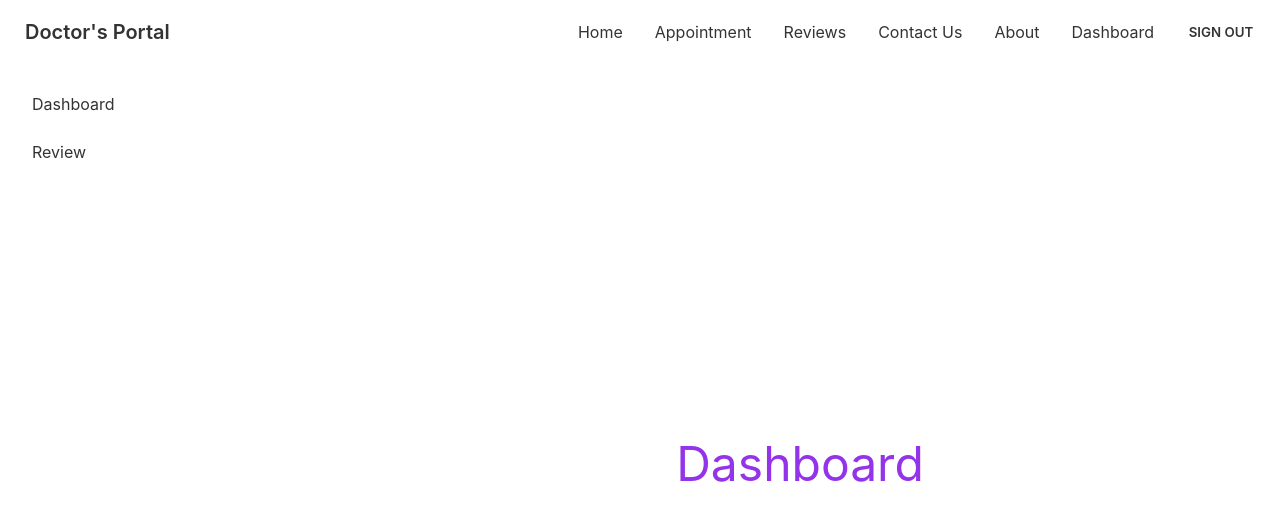
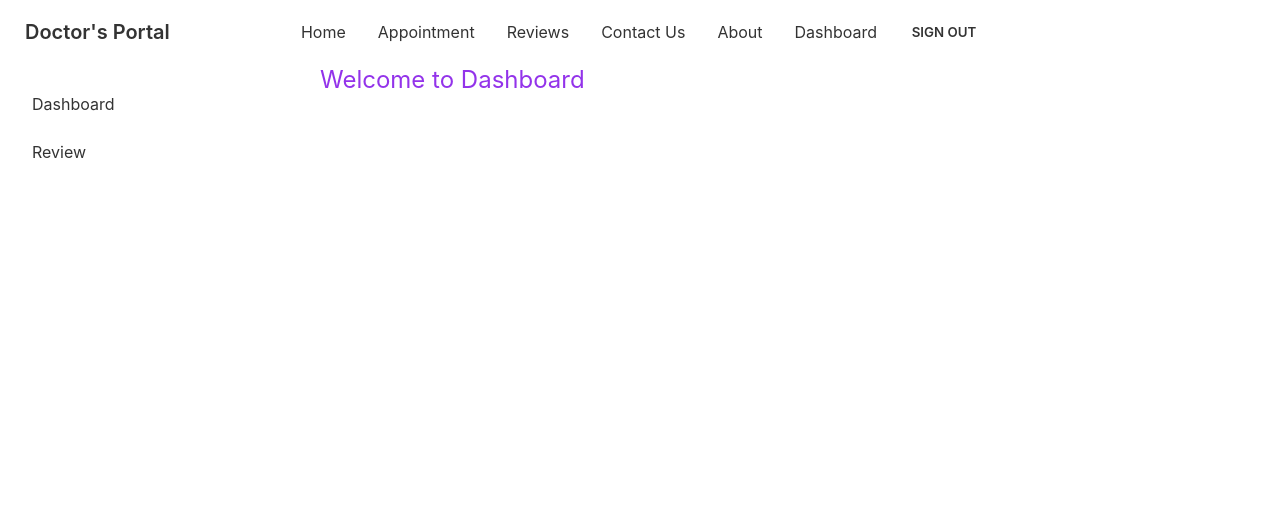
Before and after one commit to rezaun/doctors-portal-client, a React (Create React App) app: page /dashboard in a window 1280 px wide. Shown: the top 520 px of the page. Built offline with nearby package versions, Linux system fonts and the light colour scheme; no server answers; sample sign-in values are in the browser's storage.

Commit message:
dashabord nested route not working

```diff
--- a/src/App.js
+++ b/src/App.js
@@ -11,7 +11,7 @@ import RequireAuth from './Pages/Login/RequireAuth';
 import { ToastContainer } from 'react-toastify';
 import 'react-toastify/dist/ReactToastify.css';
 import MyAppointments from './Pages/Dashboard/MyAppointments';
-import MyReviews from './Pages/Dashboard/MyReviews';
+import MyReview from './Pages/Dashboard/MyReview';
 
 function App() {
   return (
@@ -26,16 +26,17 @@ function App() {
         </RequireAuth>
         }>
           <Route index element={<MyAppointments></MyAppointments>}></Route>
-          <Route path='review' element={<MyReviews></MyReviews>}></Route>
+          <Route path='review' element={<MyReview></MyReview>}></Route>
 
         </Route>
         <Route path="dashboard" element={
         <RequireAuth>
           <Dashboard/>
         </RequireAuth>
-        } />
+        } >
         <Route path="login" element={<Login/>} />
         <Route path="signup" element={<SignUp/>} />
+        </Route>
       </Routes>
       <ToastContainer />
     </div>
--- a/src/Pages/Dashboard/Dashboard.js
+++ b/src/Pages/Dashboard/Dashboard.js
@@ -4,19 +4,18 @@ import { Link, Outlet } from 'react-router-dom';
 const Dashboard = () => {
     return (
         <div className="drawer drawer-mobile">
-            <input id="my-drawer-2" type="checkbox" className="drawer-toggle" />
-            <div className="drawer-content flex flex-col items-center justify-center">
-                <h2 className='text-5xl text-purple-600'>Dashboard</h2>
+            <input id="dashboard-sidebar" type="checkbox" className="drawer-toggle" />
+            <div className="drawer-content">
+                <h2 className='text-2xl text-purple-600'>Welcome to Dashboard</h2>
                 <Outlet></Outlet>
-                <label htmlFor="my-drawer-2" className="btn btn-primary drawer-button lg:hidden">Open drawer</label>
 
             </div>
             <div className="drawer-side">
-                <label htmlFor="my-drawer-2" className="drawer-overlay"></label>
+                <label htmlFor="dashboard-sidebar" className="drawer-overlay"></label>
                 <ul className="menu p-4 overflow-y-auto w-80 bg-base-100 text-base-content">
                     {/* <!-- Sidebar content here --> */}
-                    <li><Link to='dashboard'>Dashboard</Link></li>
-                    <li><Link to='dashboard/review'>Review</Link></li>
+                    <li><Link to="/dashboard">Dashboard</Link></li>
+                    <li><Link to="/dashboard/review">Review</Link></li>
                 </ul>
 
             </div>
--- a/src/Pages/Dashboard/MyAppointments.js
+++ b/src/Pages/Dashboard/MyAppointments.js
@@ -3,7 +3,7 @@ import React from 'react';
 const MyAppointments = () => {
     return (
         <div>
-            <h2>My Appointment</h2>
+            <h2>My Appointments</h2>
         </div>
     );
 };
--- /dev/null
+++ b/src/Pages/Dashboard/MyReview.js
@@ -0,0 +1,11 @@
+import React from 'react';
+
+const MyReview = () => {
+    return (
+        <div>
+            <h2>My Review</h2>
+        </div>
+    );
+};
+
+export default MyReview;
--- a/src/Pages/Dashboard/MyReviews.js
+++ /dev/null
@@ -1,11 +0,0 @@
-import React from 'react';
-
-const MyReviews = () => {
-    return (
-        <div>
-            <h2>My Reviews</h2>
-        </div>
-    );
-};
-
-export default MyReviews;
--- a/src/Pages/Shared/Navbar.js
+++ b/src/Pages/Shared/Navbar.js
@@ -42,6 +42,13 @@ const Navbar = () => {
                       {menuItems}
                     </ul>
                 </div>
+                <div className="navbar-end">
+                <label tabindex="0" htmlFor="dashboard-sidebar" className="btn btn-ghost lg:hidden">
+                            <svg xmlns="http://www.w3.org/2000/svg" className="h-5 w-5" fill="none" viewBox="0 0 24 24" stroke="currentColor"><path stroke-linecap="round" stroke-linejoin="round" stroke-width="2" d="M4 6h16M4 12h8m-8 6h16" /></svg>
+                        </label>
+
+
+                </div>
             </div>
         </div>
     );
```
